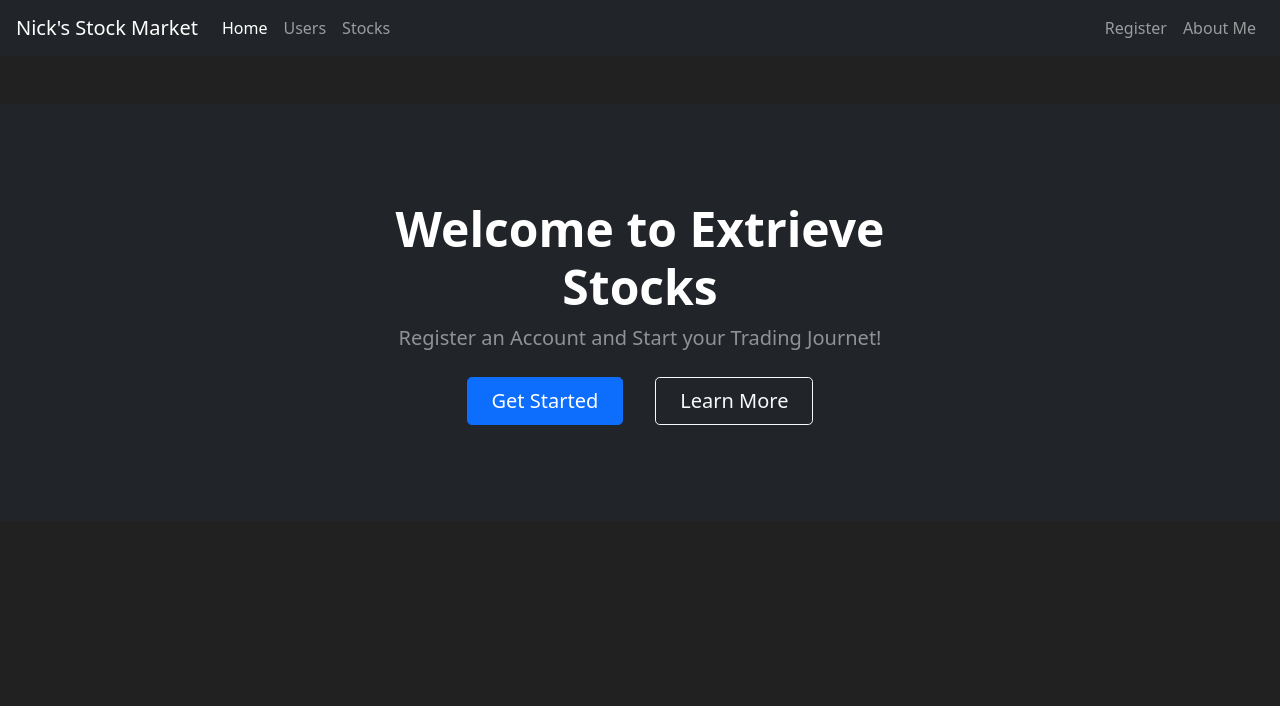
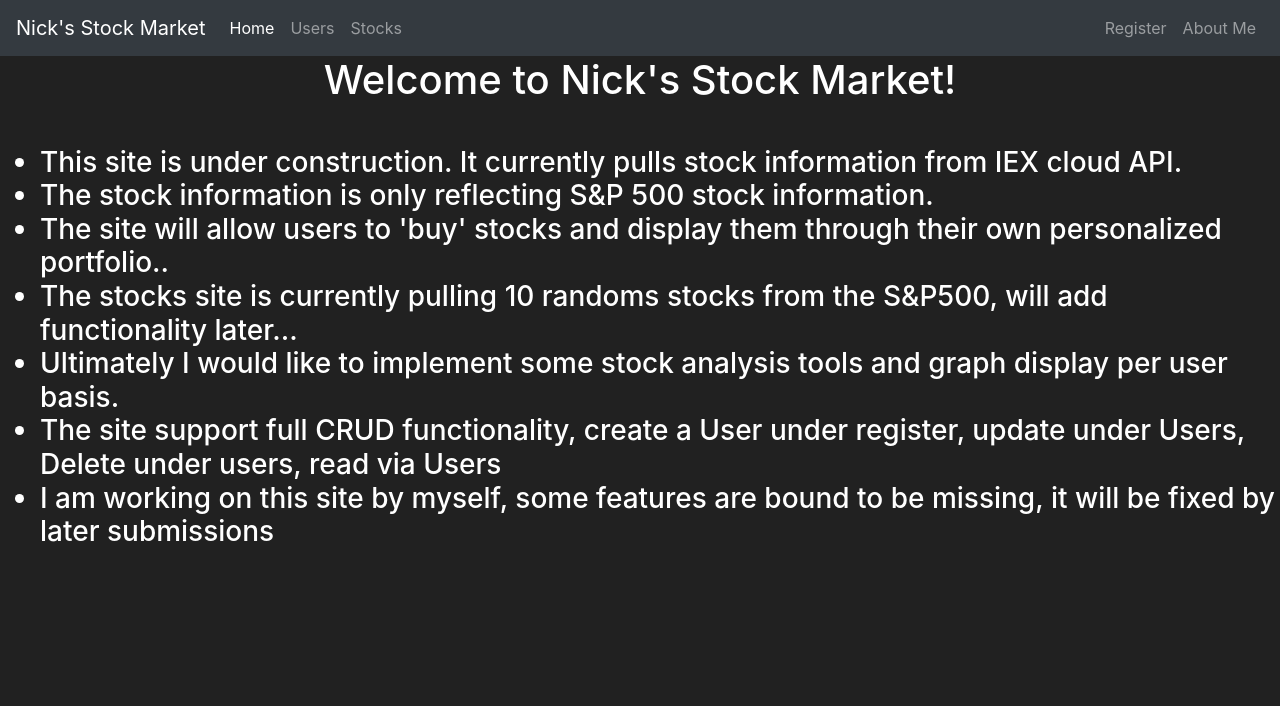
Before and after one commit to Extrieve/stocks_app, a Flask app: page / in a window 1280 px wide. Shown: the top 706 px of the page. Run offline with Flask 2, Linux system fonts and the light colour scheme; some libraries are stand-ins or nearby versions.

Commit message:
Update index.html

```diff
--- a/templates/index.html
+++ b/templates/index.html
@@ -5,39 +5,29 @@ HomePage
 {% endblock %}
 
 {% block content %}
-<section class="py-5" id="features">
-  <!-- Bootstrap icons-->
-  <!-- Core theme CSS (includes Bootstrap)-->
-  <link href="../static/css/styles.css" rel="stylesheet" />
-  <header class="bg-dark py-5">
-    <div class="container px-5">
-      <div class="row gx-5 justify-content-center">
-        <div class="col-lg-6">
-          <div class="text-center my-5">
-            <h1 class="display-5 fw-bolder text-white mb-2">Welcome to Extrieve Stocks</h1>
-            <p class="lead text-white-50 mb-4">Register an Account and Start your Trading Journet!</p>
-            <div class="d-grid gap-3 d-sm-flex justify-content-sm-center">
-              <a class="btn btn-primary btn-lg px-4 me-sm-3" href="{{url_for('register')}}">Get Started</a>
-              <a class="btn btn-outline-light btn-lg px-4" href="{{url_for('about_me')}}">Learn More</a>
-            </div>
-          </div>
-        </div>
-      </div>
-    </div>
-  </header>
+
+<body class="text-center">
+  <h1>Welcome to Nick's Stock Market!</h1>
+  <h3>
+    <br>
+    <ul>
+      <li class=text-left>This site is under construction. It currently pulls stock information from IEX cloud API.</li>
+      <li class=text-left>The stock information is only reflecting S&P 500 stock information.</li>
+      <li class=text-left>The site will allow users to 'buy' stocks and display them through their own personalized portfolio..</li>
+      <li class=text-left>The stocks site is currently pulling 10 randoms stocks from the S&P500, will add functionality later...</li>
+      <li class=text-left>Ultimately I would like to implement some stock analysis tools and graph display per user basis.</li>
+      <li class=text-left>The site support full CRUD functionality, create a User under register, update under Users, Delete under users, read via Users</li>
+      <li class=text-left>I am working on this site by myself, some features are bound to be missing, it will be fixed by later submissions</li>
+    </ul>
+
+
+  </h3>
   <br>
   <br>
   <br>
   <br>
   <br>
   <br>
-  <br>
-  <br>
-  <br>
-  <br>
-  <br>
-  <br>
-  <br>
-</section>
-
+  <img src="https://wompampsupport.azureedge.net/fetchimage?siteId=7575&v=2&jpgQuality=100&width=700&url=https%3A%2F%2Fi.kym-cdn.com%2Fentries%2Ficons%2Foriginal%2F000%2F029%2F959%2FScreen_Shot_2019-06-05_at_1.26.32_PM.jpg" alt="">
+</body>
 {% endblock %}
```
